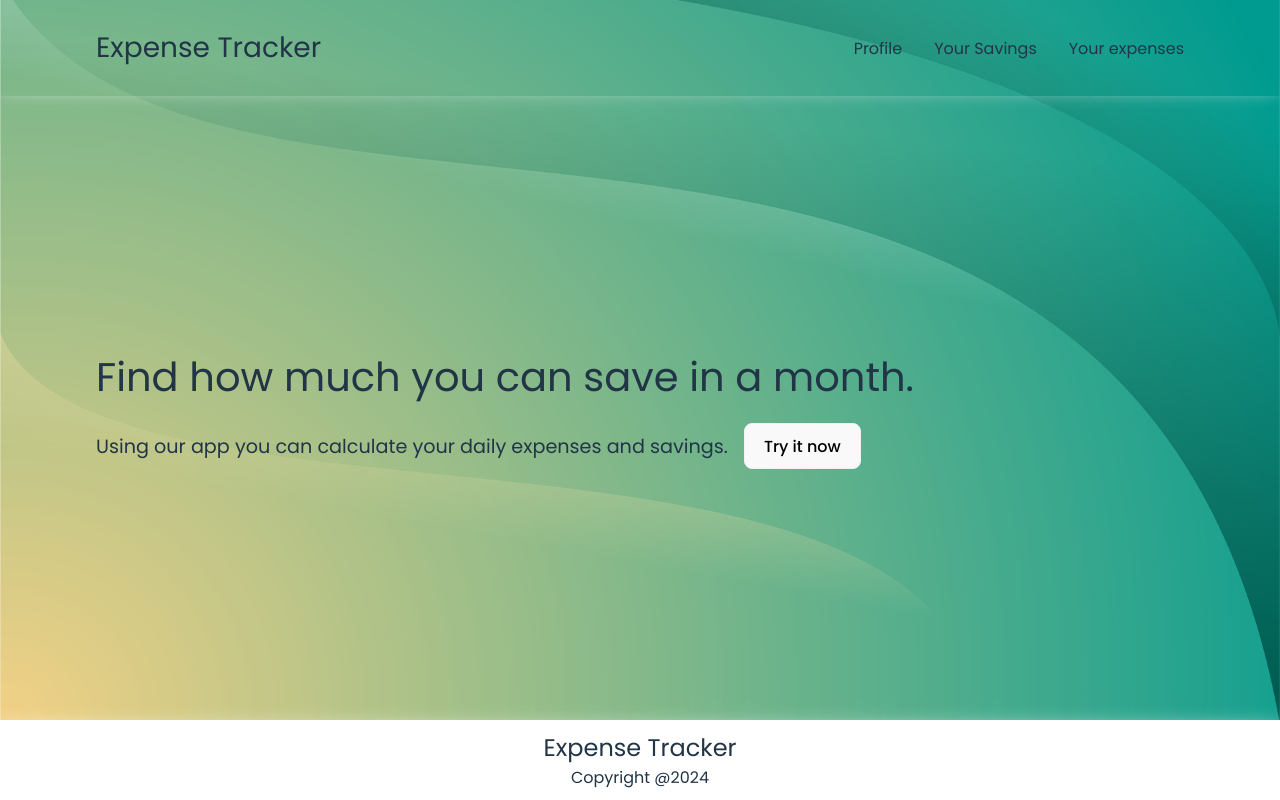
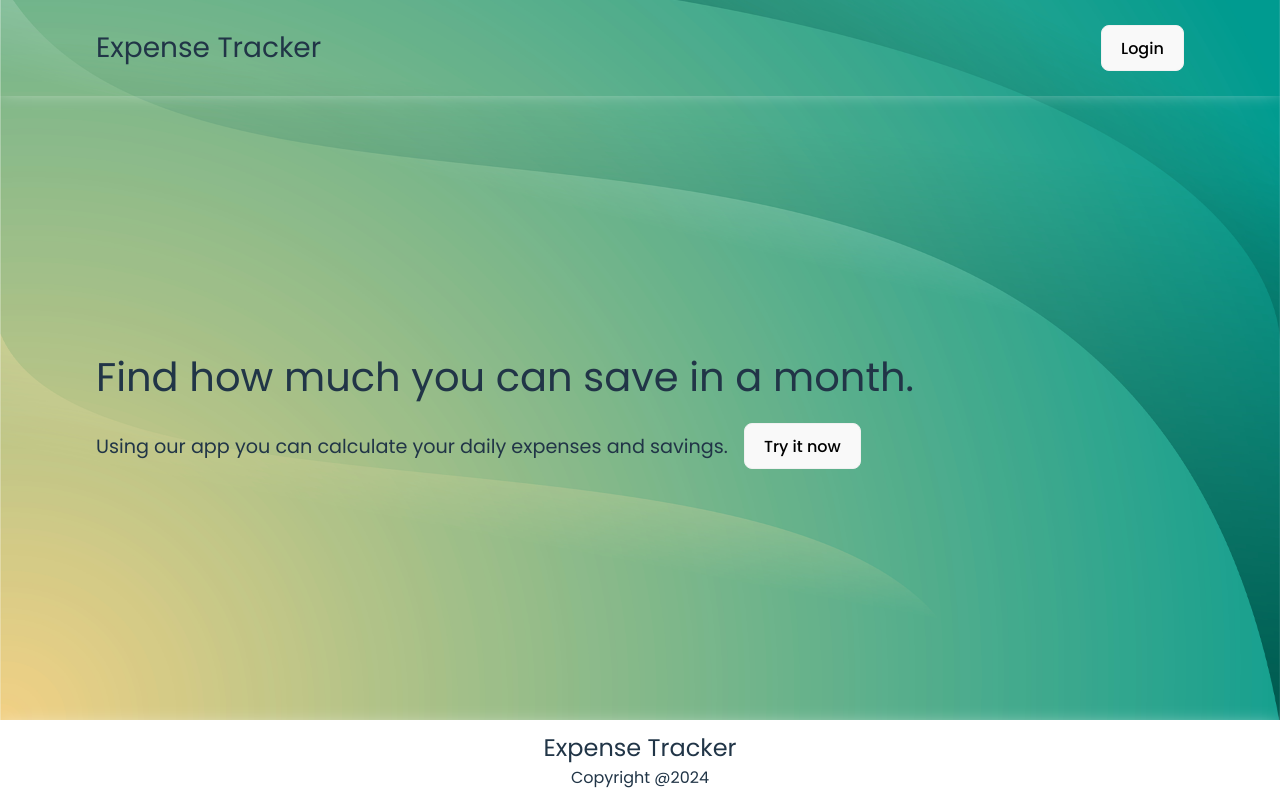
Before and after one commit to saladinhodzic/Expense-Tracker, a React (Vite) app: page / in a window 1280 px wide. Built offline with nearby package versions, Linux system fonts and the light colour scheme.

Commit message:
if user not logged in just show button login in the header

```diff
--- a/src/components/Header/Header.jsx
+++ b/src/components/Header/Header.jsx
@@ -1,15 +1,29 @@
+import { useContext } from "react";
 import "./Header.css";
+import { AppContext } from "../../context/ContextWrapper";
 
 export default function Header() {
+  const { loggedIn } = useContext(AppContext);
+  let list = (
+    <ul className="list">
+      <li>Profile</li>
+      <li>Your Savings</li>
+      <li>Your expenses</li>
+    </ul>
+  );
+
+  if (!loggedIn) {
+    list = (
+      <ul className="list">
+        <button>Login</button>
+      </ul>
+    );
+  }
   return (
     <header>
       <div className="header-wrapper">
         <h1>Expense Tracker</h1>
-        <ul className="list">
-          <li>Profile</li>
-          <li>Your Savings</li>
-          <li>Your expenses</li>
-        </ul>
+        {list}
       </div>
     </header>
   );
```
